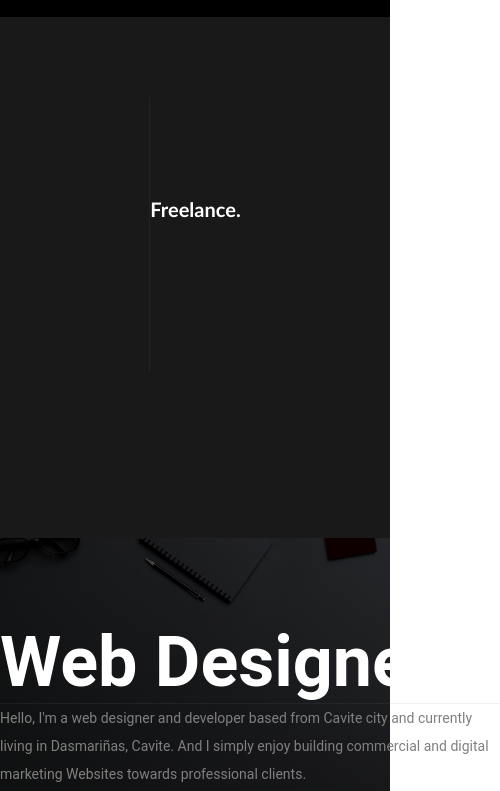
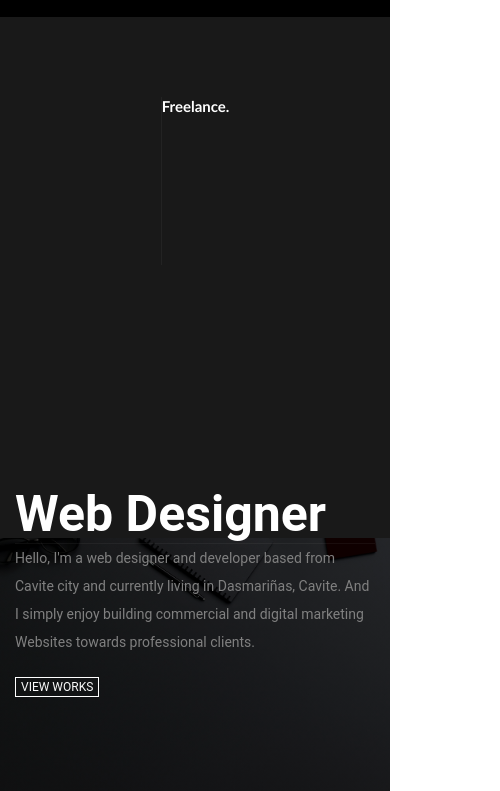
Before and after one commit to 88Christian/Ci, a plain HTML site: page index.html in a window 390 px wide. Shown: the part 53-844 px from the top of the page, 500 px wide, since content can reach past the window. Drawn offline with nearby package versions, Linux system fonts and the light colour scheme.

Commit message:
Responsiveness improved

```diff
--- a/css/index.css
+++ b/css/index.css
@@ -99,9 +99,9 @@ HEADER BRANDING
 }
 .vw-btn a:hover { color: rgb(184,134,11); border: 1px solid rgb(0,0,0); transition: 0.3s; }
 
-/************************************
-GROUP WORK IMAGE BACKGROUND SECTION 1
-*************************************/
+/**************************
+GROUP WORK IMAGE BACKGROUND
+***************************/
 #group-work {
     background-image: linear-gradient(rgb(0,0,0,0.5),rgb(0,0,0,0.5)), url(../img/web-wall2.jpg);
     background-repeat: no-repeat;
@@ -113,27 +113,27 @@ GROUP WORK IMAGE BACKGROUND SECTION 1
 .group-work-image-background { text-align: center; }
 .group-work-image-background img { background-color: white; }
 
-/***********************
-MOCK UP DESIGN SECTION 2
-************************/
+/*************
+MOCK UP DESIGN
+**************/
 #responsive-mock-up { background-color: rgb(0,0,0,0.9); }
 .mock-up-design { text-align: center; padding-top: 100px; margin: 0 50px; }
 .mock-up-design h2 { color: rgb(255,255,255); margin-top: 10px; margin-bottom: 10px; font-size: 40px; text-transform: uppercase; }
 .mock-up-design p { color: rgb(128,128,128); margin-top: 20px; }
 .mock-up-design img { margin-top: 0px; height: 500px; }
 
-/*************************
-SERVICES SECTION SECTION 3
-**************************/
+/***************
+SERVICES SECTION
+****************/
 #services { background-color: rgb(24,24,24,0.9); }
 .box h2 { color: rgb(250,250,250);  }
 .box p { font-size: 14px; }
 .services-boxes { text-align: center; color: rgb(128,128,128); padding: 50px 0; }
 .services-boxes .box { width: 300px; display: inline-block; padding: 50px 50px; line-height: 1.5; }
 
-/*********************
-GO UP BUTTON SECTION 3
-**********************/
+/***********
+GO UP BUTTON
+************/
 #go-up { text-align: center; }
 
 /*********************
@@ -198,6 +198,8 @@ RESPONSIVE INDEX CSS RULES
         display: block;
         padding-top: 2px;
     }
+
+    /* NAVIGATION HEAD */
     .nav-head {
         position: fixed;
         background-color: rgb(0,0,0);
@@ -206,6 +208,21 @@ RESPONSIVE INDEX CSS RULES
         width: 100%;
     }
 
+    .slogan { padding-top: 0; }
+    .slogan h2 {
+    font-size: 15px;
+    padding-bottom: 150px;
+}
+
+    .slogan-description { position: relative; top: 220px; width: 360px; }
+    .slogan-description h1 {
+        font-size: 50px;
+    }
+
+
+}
+
+
 /*
 @media screen and (max-width: 630px) {
     .branding { text-align: left; margin: 20px 50px; }
--- a/index.html
+++ b/index.html
@@ -19,6 +19,8 @@
                     <h1 id="type-js">Ci Works</h1>
                 </div></a>
             </div>
+
+            <!-- DESKTOP PC NAVIGATION LINKS -->
             <div class="desktop-nav-links">
                 <ul>
                     <li class="active"><a href="#main-header">Home</a></li>
@@ -28,11 +30,15 @@
                 </ul>
             </div>
         </div>
+
+        <!-- HAMBURGER MENU @800px -->
         <div id="hamburger" onclick="myFunction()">
             <div class="burger"></div>
             <div class="burger"></div>
             <div class="burger"></div>
         </div>
+
+        <!-- MOBILE NAVIGATION LINKS WHEN HAMBURGER MENU CLICKED -->
         <div id="mobile-nav-links-js" class="mobile-nav-links">
             <ul>
                 <a href="index.html"><li>Home</li></a>
@@ -42,6 +48,8 @@
             </ul>
         </div>
     </div>
+
+    <!-- HERO HEADER SECTION -->
     <div class="branding">
         <div class="slogan slogan-inline-block">
             <h2 id="slogan-js">Freelance&#46;</h2>
@@ -57,25 +65,34 @@
     </div>
 </header>
 
-<!-- SECTION 1 -->
 <section id="group-work">
     <div class="group-work-image-background">
         <!-- GROUP WORK IMAGE BACKGROUND HERE -->
     </div>
 </section>
-<!-- -->
 
-<!-- SECTION 2 -->
 <section id="responsive-mock-up">
     <div class="mock-up-design">
         <h2>We design and develop responsive website</h2>
-        <p>is simply dummy text of the printing and typesetting industry. Lorem Ipsum has been the industry's</p>
+        <p>We have an urge to design website to meet our client's
+            satisfaction by serving them on time and fully working responsive websites</p>
         <img src="img/mock-up.png">
     </div>
 </section>
-<!-- -->
 
-<!-- SECTION 3 -->
+<!--
+<section id="workstation">
+    <div class="container">
+        <div class="my-workstation">
+            <h2>My Workstation</h2>
+        </div>
+        <div class="my-workstaion-image">
+            <img src="img/workstation.jpg" style="height: 200px;">
+        </div>
+    </div>
+</section>
+-->
+
 <section id="services">
     <div class="services-boxes">
         <div class="boxes">
@@ -94,7 +111,7 @@
         </div>
     </div>
 </section>
-<!-- -->
+
 <!--
 <section id="go-up">
     <a href="#main-header"><img src="img/go-up.png" title="Go top" style="height: 50px;"></a>
```
Also changed, not shown: img/web-designer.jpg (deleted), 4 other files. Lines whose indentation alone changed are shown as unchanged.
